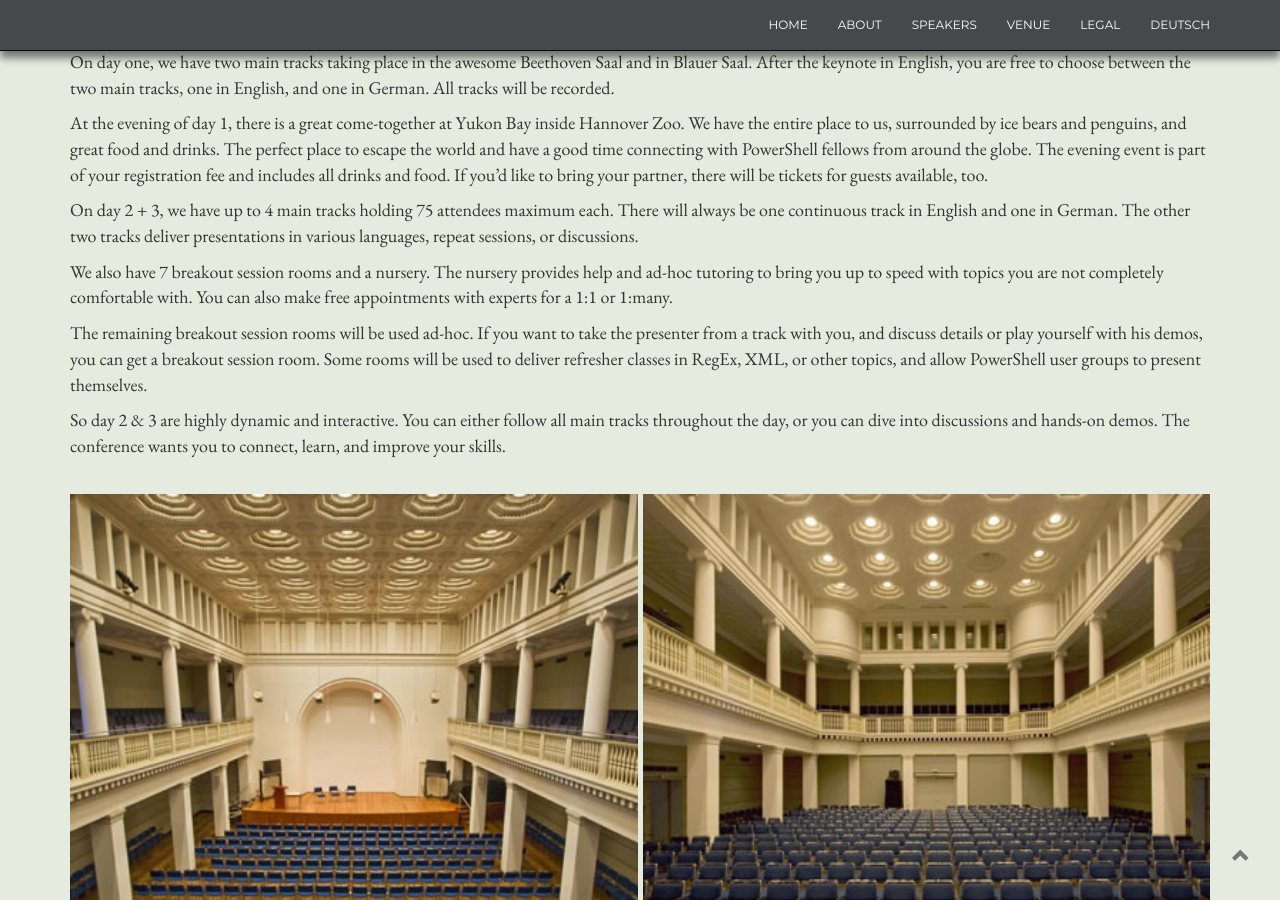
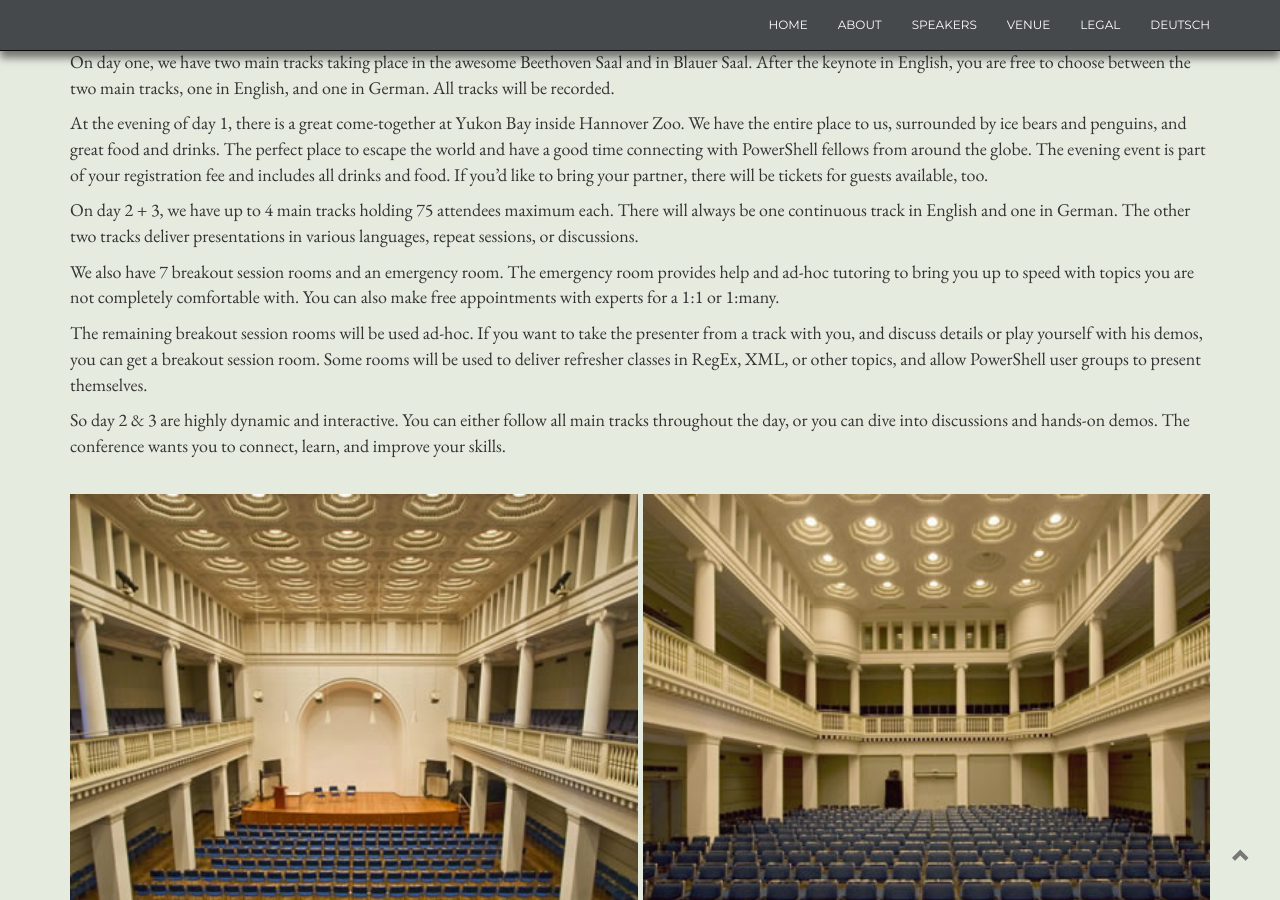
Before and after one commit to PowerShellConferenceEU/website-archive, a Jekyll site: the page built from index.html, in a window 1280 px wide and 900 px high, scrolled down 1296 px. Built offline with Jekyll 4.4.1, drawn with Linux system fonts in a browser that asks for light colours; nearby versions of some CDN libraries.

Commit message:
wording changes
changed nursery to emergency room and Ambulanz to Notaufnahme

```diff
--- a/_data/misc.yml
+++ b/_data/misc.yml
@@ -24,7 +24,7 @@ de:
   legal: "Impressum"
   toggleNavigation: "Toggle navigation"
   footerHeading: "PowerShell Conference Europe"
-  footerText: "This website is created by the European PowerShell community."
+  footerText: "Diese Website wurde von der europäischen PowerShell Community erstellt."
   newsletterText: "Bleiben Sie auf dem Laufenden. Abonnieren Sie unseren Newsletter."
   newsletterMailText: "Geben Sie Ihre E-Mail Adresse ein"
   subscribe: "Abonnieren"
--- a/_includes/de/venue.html
+++ b/_includes/de/venue.html
@@ -4,7 +4,7 @@
         <p>Die PowerShell Konferenz 2016 findet im Hannover Congress Center statt. Am ersten Tag werden wir den großartigen Beethoven Saal den Blauen Saal für unsere zwei Haupttracks nutzen. Nach der Keynote auf englisch können Sie frei zwischen einem deutschsprachigen und einen englischsprachigen Haupttrack wählen. Es wird je einen Track auf deutsch und einen in englisch geben. Alle Vortäge werden aufgezeichnet.</p>
         <p>Am Abend des ersten Konferenztags gibt es im Yukon Bay im Zoo Hannover, umgeben von Eisbären und Pinguinen, ein großes "Come together" mit Speisen und Getränken. Wir haben den ganzen Yukon Bay gemietet um an diesen einmaligen Ort den Alltag zu vergessen und die Zeit mit PowerShell-Freunden aus aller Welt zu genießen. Diese Abendveranstaltung ist, inklusive Speisen und Getränken, in der Anmeldung inbegriffen. Es werden Gästetickets angeboten, mit denen auch Ihr Partner an der Abendveranstaltung teilnehmen kann.</p>
         <p>Am zweiten und dritten Tag wird es bis zu vier Tracks mit jeweils bis zu 75 Zuschauern geben. Es wird immer mindestens ein Track auf englisch und ein Track auf deutsch stattfinden. Die beiden anderen Tracks werden Vorträge in unterschiedlichen Sprachen, Diskussionen oder Wiederholungen vorangegangener Vorträge beinhalten.</p>
-        <p>Zusätzlich bieten wir sieben "Break-out" Räume und eine Ambulanz an. In unserer Ambulanz bieten wir Ad-hoc Unterstützung und Informationen zu Themen die Ihnen noch nicht vertraut sind.</p>
+        <p>Zusätzlich bieten wir sieben "Break-out" Räume und eine Notaufnahme an. In unserer Notaufnahme bieten wir Ad-hoc Unterstützung und Informationen zu Themen die Ihnen noch nicht vertraut sind.</p>
         <p>Sie können auch kostenlos einen der Break-Out Räume nutzen, um Einzel- oder Gruppentermine mit unseren Experten zu vereinbaren.</p>
         <p>Die Break-Out Räume können auch genutzt werden, um nach einem Vortrag Diskussionen zu vertiefen oder Demos noch einmal durchzugehen. In manchen Räumen werden Auffrischungskurse für Dinge wie RegEx, XML oder andere Themen stattfinden, andere können von Usergroups genutzt werden um sich zu Präsentieren</p>
         <p>Tag zwei und drei sind sehr interaktiv. Sie können den Haupttracks folgen oder sich an Diskussionen und Livedemos beteiligen. Wir möchten, dass Sie auf der PowerShell Konferenz 2016 Kontakte knüpfen und Ihre Wissen erweitern können.</p>
--- a/_includes/en/venue.html
+++ b/_includes/en/venue.html
@@ -5,7 +5,7 @@
         <p>On day one, we have two main tracks taking place in the awesome Beethoven Saal and in Blauer Saal. After the keynote in English, you are free to choose between the two main tracks, one in English, and one in German. All tracks will be recorded.</p>
         <p>At the evening of day 1, there is a great come-together at Yukon Bay inside Hannover Zoo. We have the entire place to us, surrounded by ice bears and penguins, and great food and drinks. The perfect place to escape the world and have a good time connecting with PowerShell fellows from around the globe. The evening event is part of your registration fee and includes all drinks and food. If you’d like to bring your partner, there will be tickets for guests available, too.</p>
         <p>On day 2 + 3, we have up to 4 main tracks holding 75 attendees maximum each. There will always be one continuous track in English and one in German. The other two tracks deliver presentations in various languages, repeat sessions, or discussions.</p>
-        <p>We also have 7 breakout session rooms and a nursery. The nursery provides help and ad-hoc tutoring to bring you up to speed with topics you are not completely comfortable with. You can also make free appointments with experts for a 1:1 or 1:many.</p>
+        <p>We also have 7 breakout session rooms and an emergency room. The emergency room provides help and ad-hoc tutoring to bring you up to speed with topics you are not completely comfortable with. You can also make free appointments with experts for a 1:1 or 1:many.</p>
         <p>The remaining breakout session rooms will be used ad-hoc. If you want to take the presenter from a track with you, and discuss details or play yourself with his demos, you can get a breakout session room. Some rooms will be used to deliver refresher classes in RegEx, XML, or other topics, and allow PowerShell user groups to present themselves.</p>
         <p>So day 2 & 3 are highly dynamic and interactive. You can either follow all main tracks throughout the day, or you can dive into discussions and hands-on demos. The conference wants you to connect, learn, and improve your skills.</p>
         <br>
```
